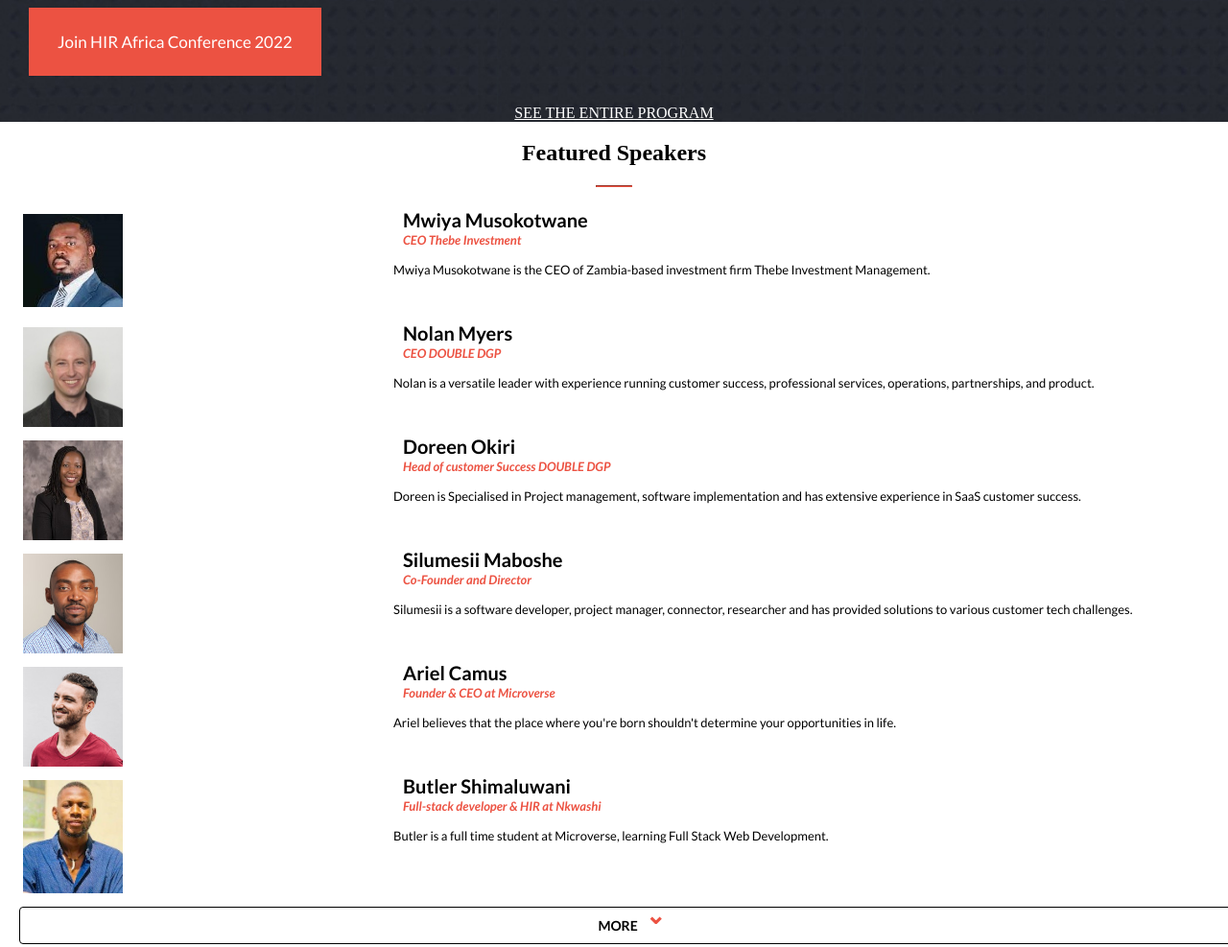
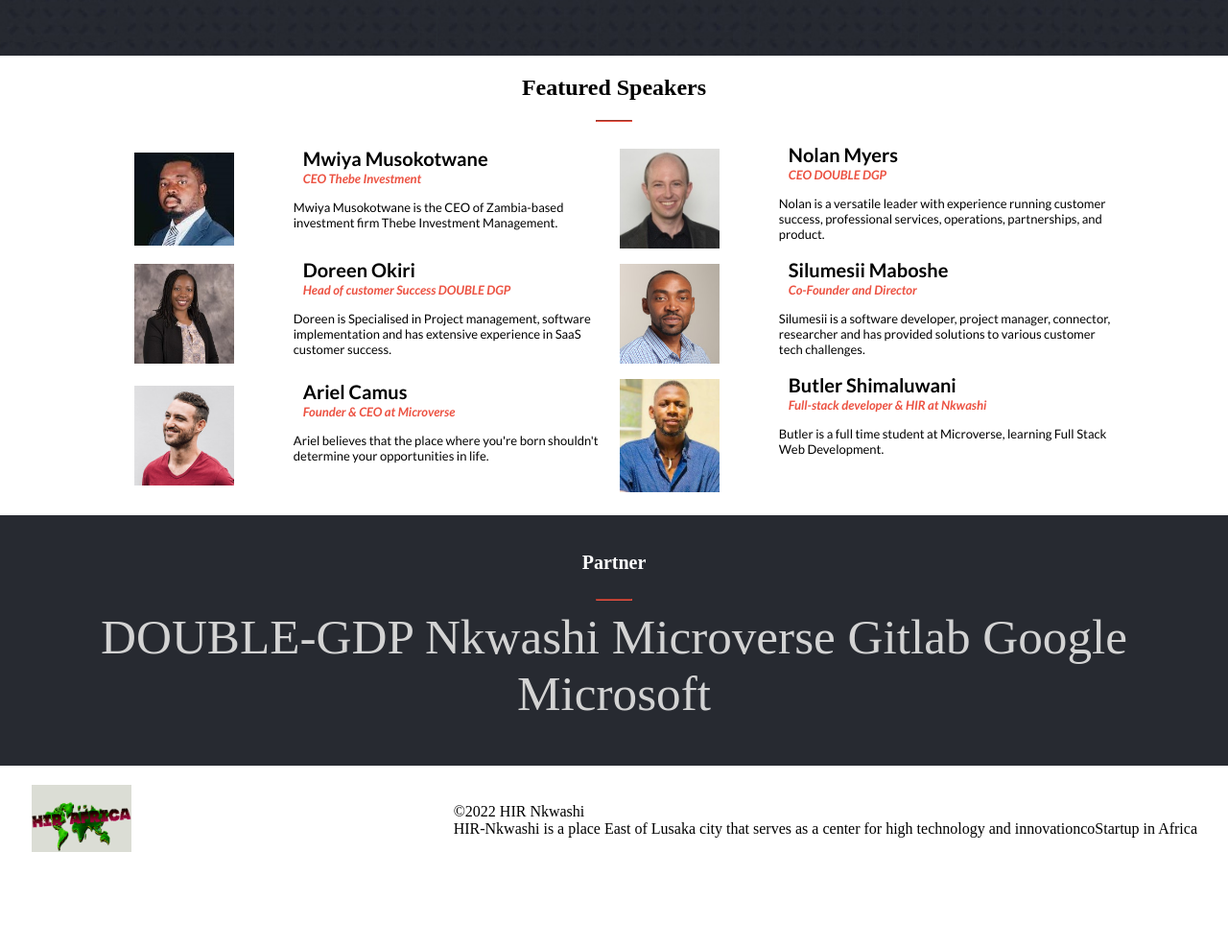
Before and after one commit to Mutalenic/FirstCapstone, a website: page index.html in a window 1280 px wide. Shown: the part 1200-2187 px from the top of the page at 96% size. After the commit the page ends 2112 px from the top, so only its background shows below. Drawn offline with Linux system fonts and the light colour scheme; a web font is replaced by a local one.

Commit message:
update desktop index css

```diff
--- a/index.html
+++ b/index.html
@@ -218,7 +218,7 @@
         <div>
         <h4 class="partnerText">Partner</h4><hr class="line2"> </div>
         <div class="partnersList">
-            <span class="doublegdp">DOUBLE GDP</span>
+            <span class="doublegdp">DOUBLE-GDP</span>
             <span class="nkwashi">Nkwashi</span>
             <span class="microverse">Microverse</span>
             <span class="gitlab">Gitlab</span>
--- a/style.css
+++ b/style.css
@@ -402,10 +402,9 @@
 
    .mainProgramCard {
     display: grid;
+    text-align: center;
     grid-template-columns: 100%;
-    padding: 10% 2%;
     margin: 3px;
-    text-align: center;
     background-color: rgba(120, 127, 125, 0.3);
   }
 
@@ -420,6 +419,38 @@
     display: flex;
     color: #fff;
     justify-content: center;
+    padding: 55px 0 72px 0;
+  }
+
+  .joinbtn {
+    display: none;
+  }
+
+  .seemore {
+    display: none;
+  }
+
+  .SpeakerSection {
+    display: grid;
+    justify-content: center;
+    align-items: center;
+    grid-template-columns: 40% 40%;
+    column-gap: 10px;
+  }
+
+  .container4 {
+    display: flex;
+    flex-direction: column;
+    background-color: #272a31;
+    text-align: center;
+    padding-top: 11px;
+    padding-bottom: 46px;
+  }
+
+  .partnersList {
+    justify-content: center;
+    font-size: 3.2em;
+    color: #d3d3d3;
   }
 
 
@@ -447,5 +478,4 @@
 
 
 
-
   }
```
